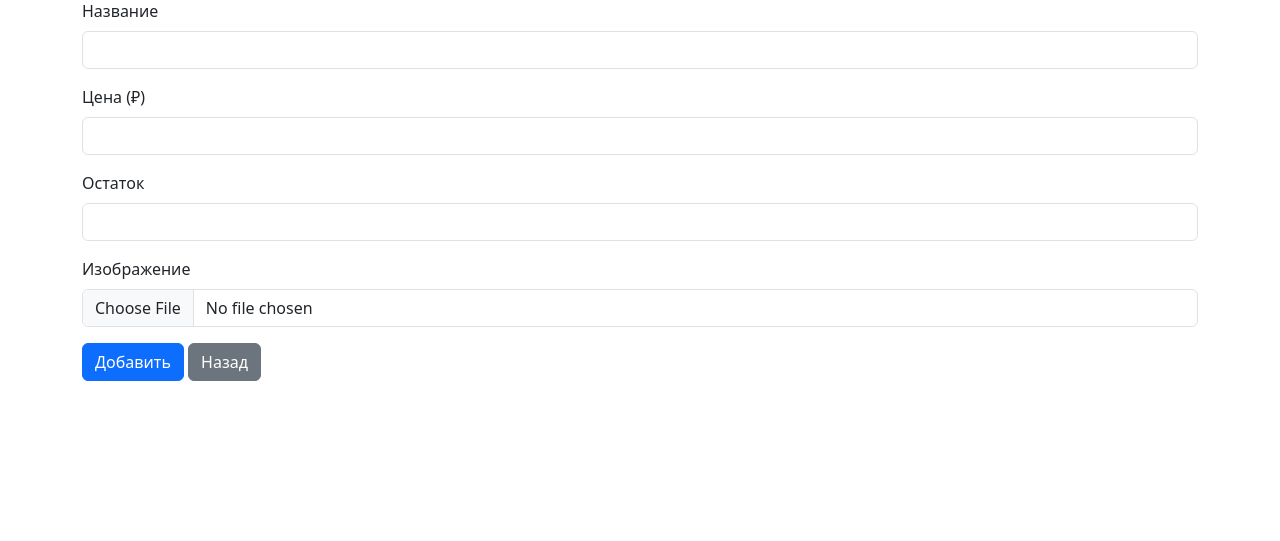
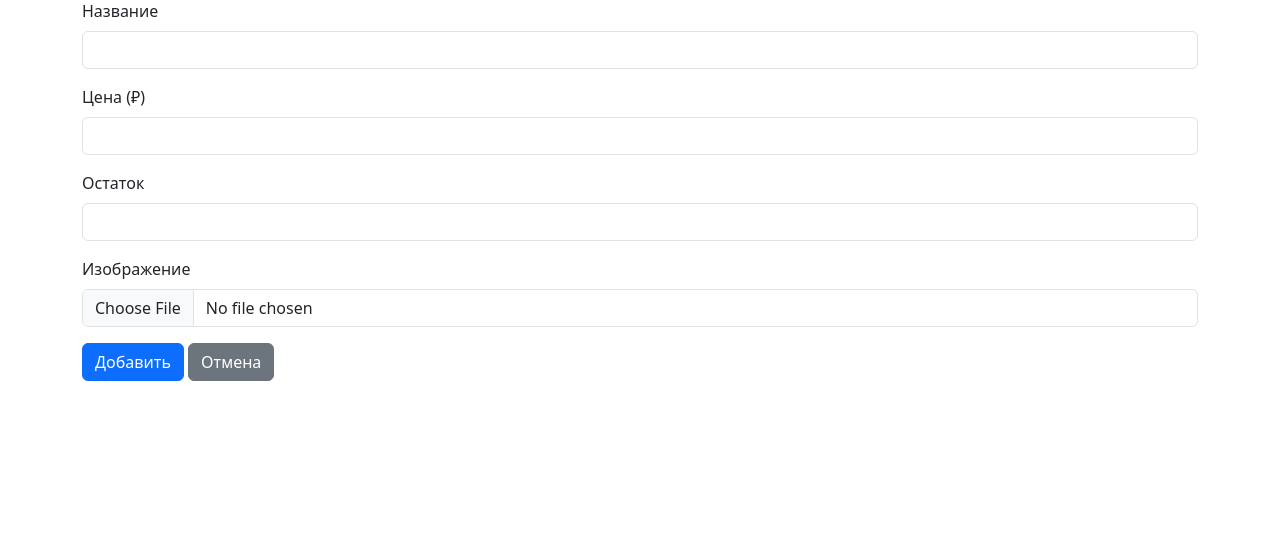
Before and after one commit to Syrkery/Order_and_product_management_system, a Flask app: page /add in a window 1280 px wide. Shown: the part 97-638 px from the top of the page. Run offline with Flask 3, Linux system fonts and the light colour scheme.

Commit message:
Update add_product.html

```diff
--- a/templates/add_product.html
+++ b/templates/add_product.html
@@ -25,7 +25,7 @@
             <input type="file" name="image" class="form-control">
         </div>
         <button type="submit" class="btn btn-primary">Добавить</button>
-        <a href="{{ url_for('index') }}" class="btn btn-secondary">Назад</a>
+        <a href="{{ url_for('index') }}" class="btn btn-secondary">Отмена</a>
     </form>
 </body>
 </html>
```
